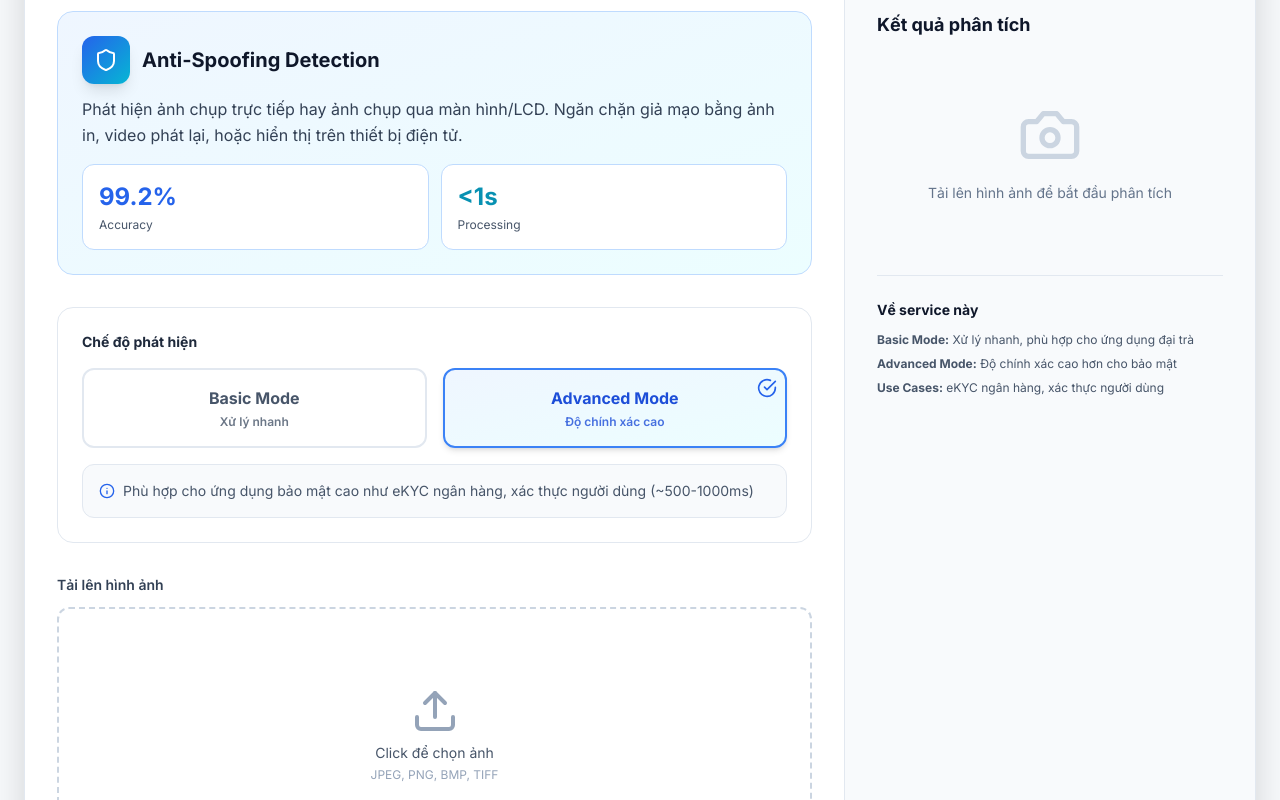
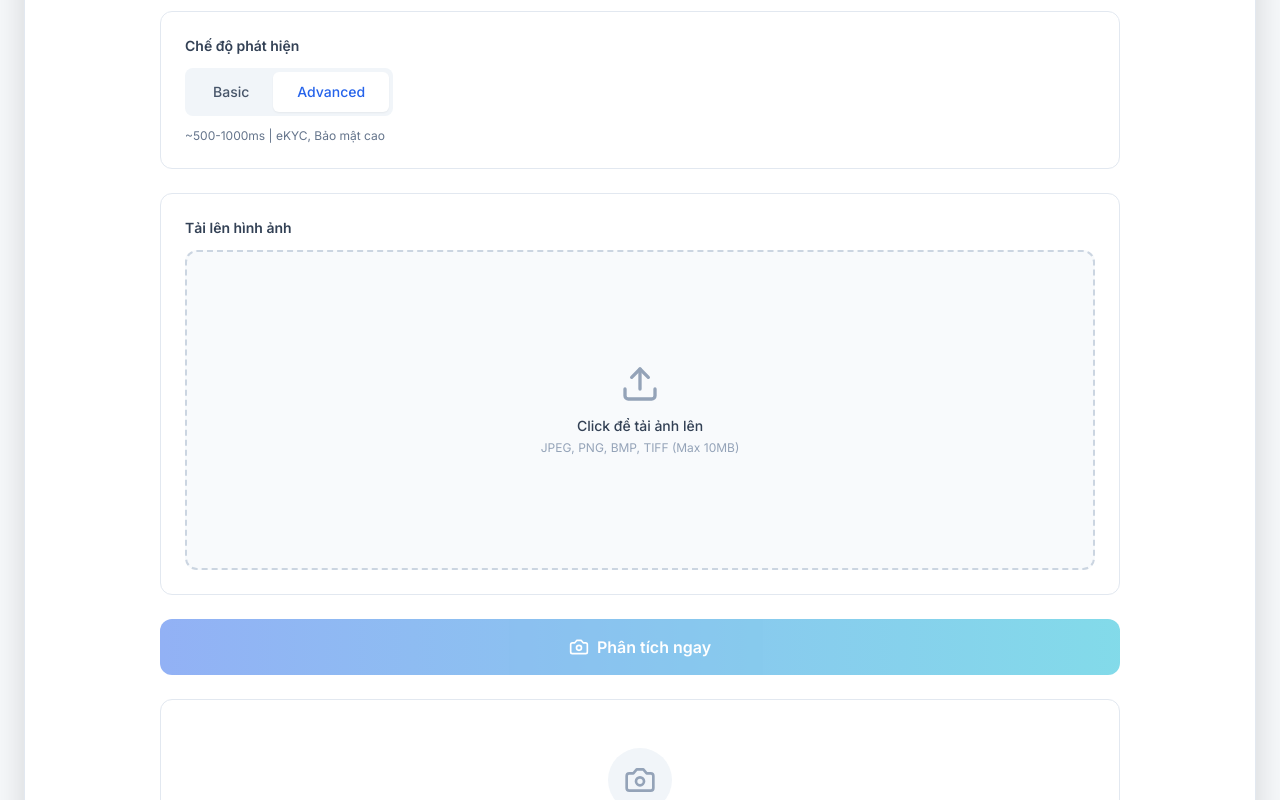
Before and after one commit to antcoai/4ship-webpage, a React (Vite) app: page /computer-vision in a window 1280 px wide. Shown: the part 940-1740 px from the top of the page. Built offline with nearby package versions, Linux system fonts and the light colour scheme.

Commit message:
Updated ComputerVision.tsx

```diff
--- a/src/pages/ComputerVision.tsx
+++ b/src/pages/ComputerVision.tsx
@@ -765,87 +765,41 @@ function AntiSpoofingPlayground() {
   };
 
   return (
-    <div className="grid lg:grid-cols-12">
-      <div className="lg:col-span-8 border-r border-slate-200 p-8">
-        <div className="max-w-4xl mx-auto space-y-8">
-          <div className="bg-gradient-to-br from-blue-50 to-cyan-50 rounded-2xl p-6 border border-blue-200">
-            <h3 className="text-xl font-bold text-slate-900 mb-3 flex items-center space-x-3">
-              <div className="w-12 h-12 bg-gradient-to-br from-blue-600 to-cyan-500 rounded-xl flex items-center justify-center shadow-lg">
-                <Shield className="w-6 h-6 text-white" />
-              </div>
-              <span>Anti-Spoofing Detection</span>
-            </h3>
-            <p className="text-slate-700 mb-4 leading-relaxed">
-              Phát hiện ảnh chụp trực tiếp hay ảnh chụp qua màn hình/LCD. Ngăn chặn giả mạo bằng ảnh in, video phát lại, hoặc hiển thị trên thiết bị điện tử.
-            </p>
+    <div className="p-8 max-w-5xl mx-auto">
+      <div className="space-y-6">
 
-            <div className="grid grid-cols-2 gap-3 mt-4">
-              <div className="bg-white rounded-xl p-4 border border-blue-200">
-                <div className="text-2xl font-bold text-blue-600 mb-1">99.2%</div>
-                <div className="text-xs text-slate-600">Accuracy</div>
-              </div>
-              <div className="bg-white rounded-xl p-4 border border-blue-200">
-                <div className="text-2xl font-bold text-cyan-600 mb-1">&lt;1s</div>
-                <div className="text-xs text-slate-600">Processing</div>
-              </div>
-            </div>
-          </div>
-
-          <div className="bg-white rounded-2xl p-6 border border-slate-200">
-            <label className="block text-sm font-bold text-slate-800 mb-4">
+        <div className="bg-white rounded-xl border border-slate-200 p-6">
+          <label className="block text-sm font-semibold text-slate-700 mb-3">
             Chế độ phát hiện
           </label>
-            <div className="grid grid-cols-2 gap-4">
+          <div className="inline-flex bg-slate-100 rounded-lg p-1">
             <button
               onClick={() => setMode('basic')}
-                className={`group relative px-5 py-4 rounded-xl border-2 font-semibold transition-all overflow-hidden ${
+              className={`px-6 py-2.5 rounded-md font-medium text-sm transition-all ${
                 mode === 'basic'
-                    ? 'border-blue-500 bg-gradient-to-br from-blue-50 to-cyan-50 text-blue-700 shadow-md'
-                    : 'border-slate-200 text-slate-600 hover:border-blue-300 hover:shadow-sm'
+                  ? 'bg-white text-blue-600 shadow-sm'
+                  : 'text-slate-600 hover:text-slate-900'
               }`}
             >
-                <div className="relative z-10">
-                  <div className="text-base font-bold mb-1">Basic Mode</div>
-                  <div className="text-xs opacity-80">Xử lý nhanh</div>
-                </div>
-                {mode === 'basic' && (
-                  <div className="absolute top-2 right-2">
-                    <CheckCircle className="w-5 h-5 text-blue-600" />
-                  </div>
-                )}
+              Basic
             </button>
             <button
               onClick={() => setMode('advanced')}
-                className={`group relative px-5 py-4 rounded-xl border-2 font-semibold transition-all overflow-hidden ${
+              className={`px-6 py-2.5 rounded-md font-medium text-sm transition-all ${
                 mode === 'advanced'
-                    ? 'border-blue-500 bg-gradient-to-br from-blue-50 to-cyan-50 text-blue-700 shadow-md'
-                    : 'border-slate-200 text-slate-600 hover:border-blue-300 hover:shadow-sm'
+                  ? 'bg-white text-blue-600 shadow-sm'
+                  : 'text-slate-600 hover:text-slate-900'
               }`}
             >
-                <div className="relative z-10">
-                  <div className="text-base font-bold mb-1">Advanced Mode</div>
-                  <div className="text-xs opacity-80">Độ chính xác cao</div>
-                </div>
-                {mode === 'advanced' && (
-                  <div className="absolute top-2 right-2">
-                    <CheckCircle className="w-5 h-5 text-blue-600" />
-                  </div>
-                )}
+              Advanced
             </button>
           </div>
-            <div className="mt-4 p-4 bg-slate-50 rounded-xl border border-slate-200">
-              <p className="text-sm text-slate-600 flex items-start space-x-2">
-                <Info className="w-4 h-4 text-blue-600 mt-0.5 flex-shrink-0" />
-                <span>
-                  {mode === 'basic'
-                    ? 'Phù hợp cho ứng dụng đại trà, cần tốc độ xử lý nhanh (~100-200ms)'
-                    : 'Phù hợp cho ứng dụng bảo mật cao như eKYC ngân hàng, xác thực người dùng (~500-1000ms)'}
-                </span>
+          <p className="text-xs text-slate-500 mt-3">
+            {mode === 'basic' ? '~100-200ms | Đại trà' : '~500-1000ms | eKYC, Bảo mật cao'}
           </p>
         </div>
-          </div>
 
-          <div>
+        <div className="bg-white rounded-xl border border-slate-200 p-6">
           <label className="block text-sm font-semibold text-slate-700 mb-3">
             Tải lên hình ảnh
           </label>
@@ -859,59 +813,53 @@ function AntiSpoofingPlayground() {
             />
             <label
               htmlFor="file-upload"
-                className="flex flex-col items-center justify-center w-full h-64 border-2 border-dashed border-slate-300 rounded-xl cursor-pointer hover:border-blue-400 hover:bg-blue-50/50 transition-all"
+              className="flex flex-col items-center justify-center w-full h-80 border-2 border-dashed border-slate-300 rounded-xl cursor-pointer hover:border-blue-400 hover:bg-blue-50/30 transition-all bg-slate-50"
             >
               {previewUrl ? (
-                  <img src={previewUrl} alt="Preview" className="max-h-full max-w-full object-contain rounded-xl" />
+                <div className="relative w-full h-full p-4">
+                  <img src={previewUrl} alt="Preview" className="w-full h-full object-contain rounded-lg" />
+                </div>
               ) : (
                 <>
-                    <Upload className="w-12 h-12 text-slate-400 mb-2" />
-                    <span className="text-sm text-slate-600">Click để chọn ảnh</span>
-                    <span className="text-xs text-slate-400 mt-1">JPEG, PNG, BMP, TIFF</span>
+                  <Upload className="w-10 h-10 text-slate-400 mb-3" />
+                  <span className="text-sm font-medium text-slate-700">Click để tải ảnh lên</span>
+                  <span className="text-xs text-slate-400 mt-1">JPEG, PNG, BMP, TIFF (Max 10MB)</span>
                 </>
               )}
             </label>
           </div>
         </div>
 
+        {!loading && !result && !error && (
           <button
             onClick={handleSubmit}
-            disabled={!selectedFile || loading}
-            className="w-full px-6 py-4 bg-gradient-to-r from-blue-600 to-cyan-500 text-white rounded-xl font-semibold hover:shadow-lg transition-all disabled:opacity-50 disabled:cursor-not-allowed flex items-center justify-center space-x-2"
+            disabled={!selectedFile}
+            className="w-full px-6 py-4 bg-gradient-to-r from-blue-600 to-cyan-500 text-white rounded-xl font-semibold hover:shadow-lg hover:scale-[1.02] transition-all disabled:opacity-50 disabled:cursor-not-allowed disabled:hover:scale-100 flex items-center justify-center space-x-2"
           >
-            {loading ? (
-              <>
-                <Loader2 className="w-5 h-5 animate-spin" />
-                <span>Đang xử lý...</span>
-              </>
-            ) : (
-              <>
             <Camera className="w-5 h-5" />
             <span>Phân tích ngay</span>
-              </>
+          </button>
         )}
-          </button>
-        </div>
-      </div>
-
-      <div className="lg:col-span-4 bg-slate-50 p-8">
-        <h3 className="text-lg font-bold text-slate-900 mb-4">Kết quả phân tích</h3>
 
         {error && (
-          <div className="bg-red-50 border border-red-200 rounded-lg p-4 flex items-start space-x-3">
-            <XCircle className="w-5 h-5 text-red-600 flex-shrink-0 mt-0.5" />
+          <div className="bg-red-50 border-2 border-red-200 rounded-xl p-6 flex items-start space-x-3">
+            <XCircle className="w-6 h-6 text-red-600 flex-shrink-0" />
             <div>
-              <p className="text-sm font-semibold text-red-900">Lỗi</p>
+              <p className="font-bold text-red-900 mb-1">Lỗi</p>
               <p className="text-sm text-red-700">{error}</p>
             </div>
           </div>
         )}
 
         {loading && (
-          <div className="flex flex-col items-center justify-center py-12">
-            <Loader2 className="w-12 h-12 text-blue-600 animate-spin mb-4" />
-            <p className="text-sm text-slate-600">Đang phân tích hình ảnh...</p>
-            {jobId && <p className="text-xs text-slate-400 mt-2">Job ID: {jobId}</p>}
+          <div className="bg-white rounded-xl border border-slate-200 p-8">
+            <div className="flex flex-col items-center justify-center py-8">
+              <div className="relative">
+                <Loader2 className="w-16 h-16 text-blue-600 animate-spin" />
+              </div>
+              <p className="text-base font-medium text-slate-700 mt-6">Đang phân tích...</p>
+              <p className="text-sm text-slate-500 mt-2">Vui lòng chờ trong giây lát</p>
+            </div>
           </div>
         )}
 
@@ -1047,22 +995,15 @@ function AntiSpoofingPlayground() {
         )}
 
         {!result && !loading && !error && (
-          <div className="flex flex-col items-center justify-center py-12 text-center">
-            <Camera className="w-16 h-16 text-slate-300 mb-4" />
-            <p className="text-sm text-slate-500">
-              Tải lên hình ảnh để bắt đầu phân tích
+          <div className="bg-white rounded-xl border border-slate-200 p-12 text-center">
+            <div className="w-16 h-16 bg-slate-100 rounded-full flex items-center justify-center mx-auto mb-4">
+              <Camera className="w-8 h-8 text-slate-400" />
+            </div>
+            <p className="text-sm text-slate-600">
+              Tải lên hình ảnh để bắt đầu
             </p>
           </div>
         )}
-
-        <div className="mt-6 pt-6 border-t border-slate-200">
-          <h4 className="text-sm font-bold text-slate-900 mb-3">Về service này</h4>
-          <div className="space-y-2 text-xs text-slate-600">
-            <p><strong>Basic Mode:</strong> Xử lý nhanh, phù hợp cho ứng dụng đại trà</p>
-            <p><strong>Advanced Mode:</strong> Độ chính xác cao hơn cho bảo mật</p>
-            <p><strong>Use Cases:</strong> eKYC ngân hàng, xác thực người dùng</p>
-          </div>
-        </div>
       </div>
     </div>
   );
@@ -1070,14 +1011,14 @@ function AntiSpoofingPlayground() {
 
 function ObjectDetectionPlayground() {
   return (
-    <div className="p-12">
-      <div className="max-w-4xl mx-auto text-center py-20">
-        <div className="w-20 h-20 bg-gradient-to-br from-blue-500 to-cyan-400 rounded-2xl flex items-center justify-center mx-auto mb-6">
-          <Eye className="w-10 h-10 text-white" />
+    <div className="p-8 max-w-5xl mx-auto">
+      <div className="bg-white rounded-xl border border-slate-200 p-12 text-center">
+        <div className="w-20 h-20 bg-gradient-to-br from-slate-100 to-slate-200 rounded-full flex items-center justify-center mx-auto mb-6">
+          <Eye className="w-10 h-10 text-slate-400" />
         </div>
-        <h3 className="text-3xl font-bold text-slate-900 mb-4">Object Detection</h3>
-        <p className="text-lg text-slate-600 mb-8">
-          Service nhận diện đối tượng trong hình ảnh với độ chính xác cao
+        <h3 className="text-2xl font-bold text-slate-900 mb-3">Object Detection</h3>
+        <p className="text-slate-600 mb-6">
+          Service phát hiện và nhận diện đối tượng trong ảnh
         </p>
         <div className="inline-flex items-center space-x-2 px-6 py-3 bg-slate-100 rounded-lg text-slate-500">
           <Camera className="w-5 h-5" />
@@ -1090,13 +1031,13 @@ function ObjectDetectionPlayground() {
 
 function FaceRecognitionPlayground() {
   return (
-    <div className="p-12">
-      <div className="max-w-4xl mx-auto text-center py-20">
-        <div className="w-20 h-20 bg-gradient-to-br from-blue-500 to-cyan-400 rounded-2xl flex items-center justify-center mx-auto mb-6">
-          <Users className="w-10 h-10 text-white" />
+    <div className="p-8 max-w-5xl mx-auto">
+      <div className="bg-white rounded-xl border border-slate-200 p-12 text-center">
+        <div className="w-20 h-20 bg-gradient-to-br from-slate-100 to-slate-200 rounded-full flex items-center justify-center mx-auto mb-6">
+          <Users className="w-10 h-10 text-slate-400" />
         </div>
-        <h3 className="text-3xl font-bold text-slate-900 mb-4">Face Recognition</h3>
-        <p className="text-lg text-slate-600 mb-8">
+        <h3 className="text-2xl font-bold text-slate-900 mb-3">Face Recognition</h3>
+        <p className="text-slate-600 mb-6">
           Service nhận dạng và xác thực khuôn mặt với công nghệ AI
         </p>
         <div className="inline-flex items-center space-x-2 px-6 py-3 bg-slate-100 rounded-lg text-slate-500">
```
Lines whose indentation alone changed are shown as unchanged.
